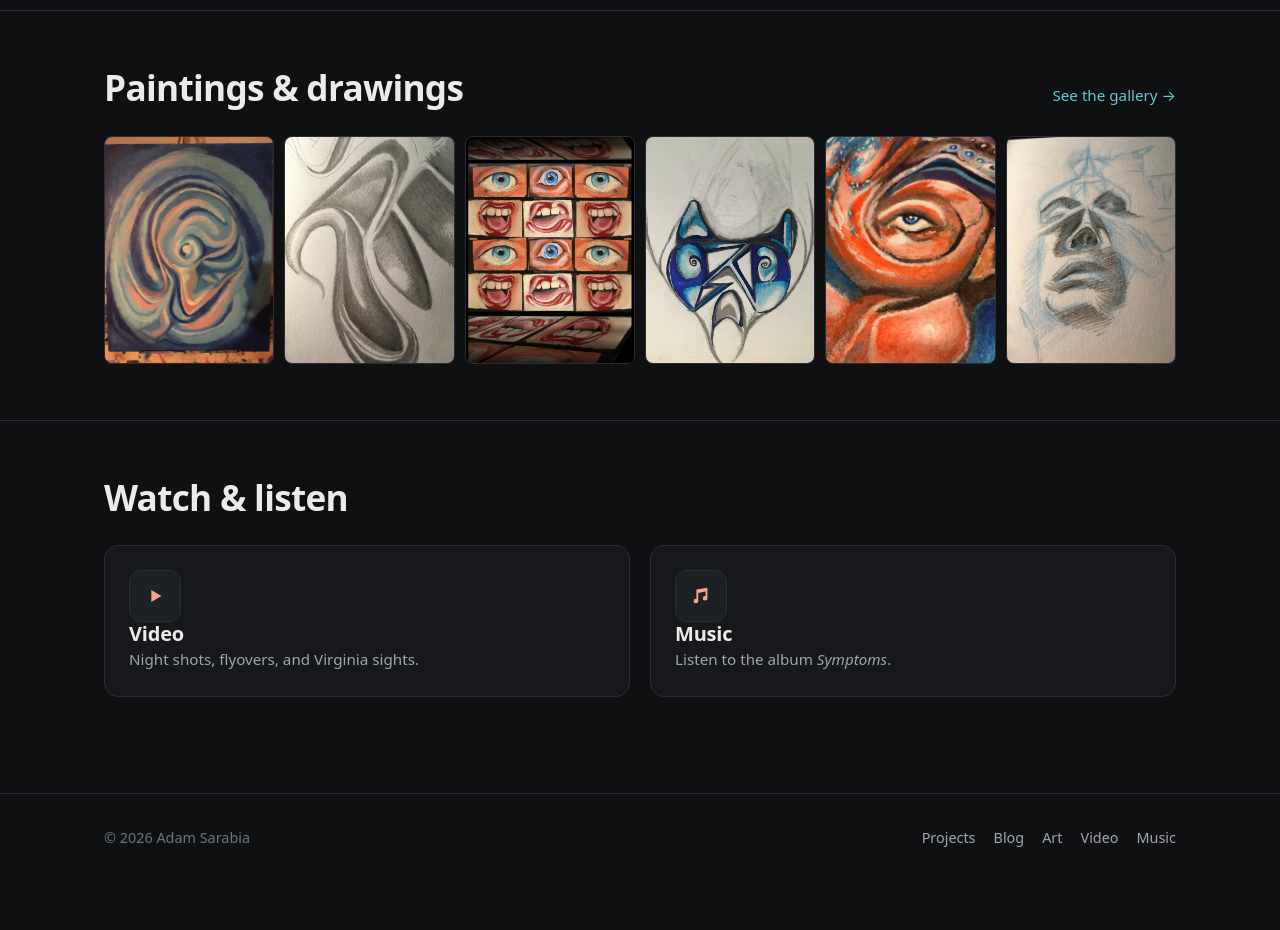
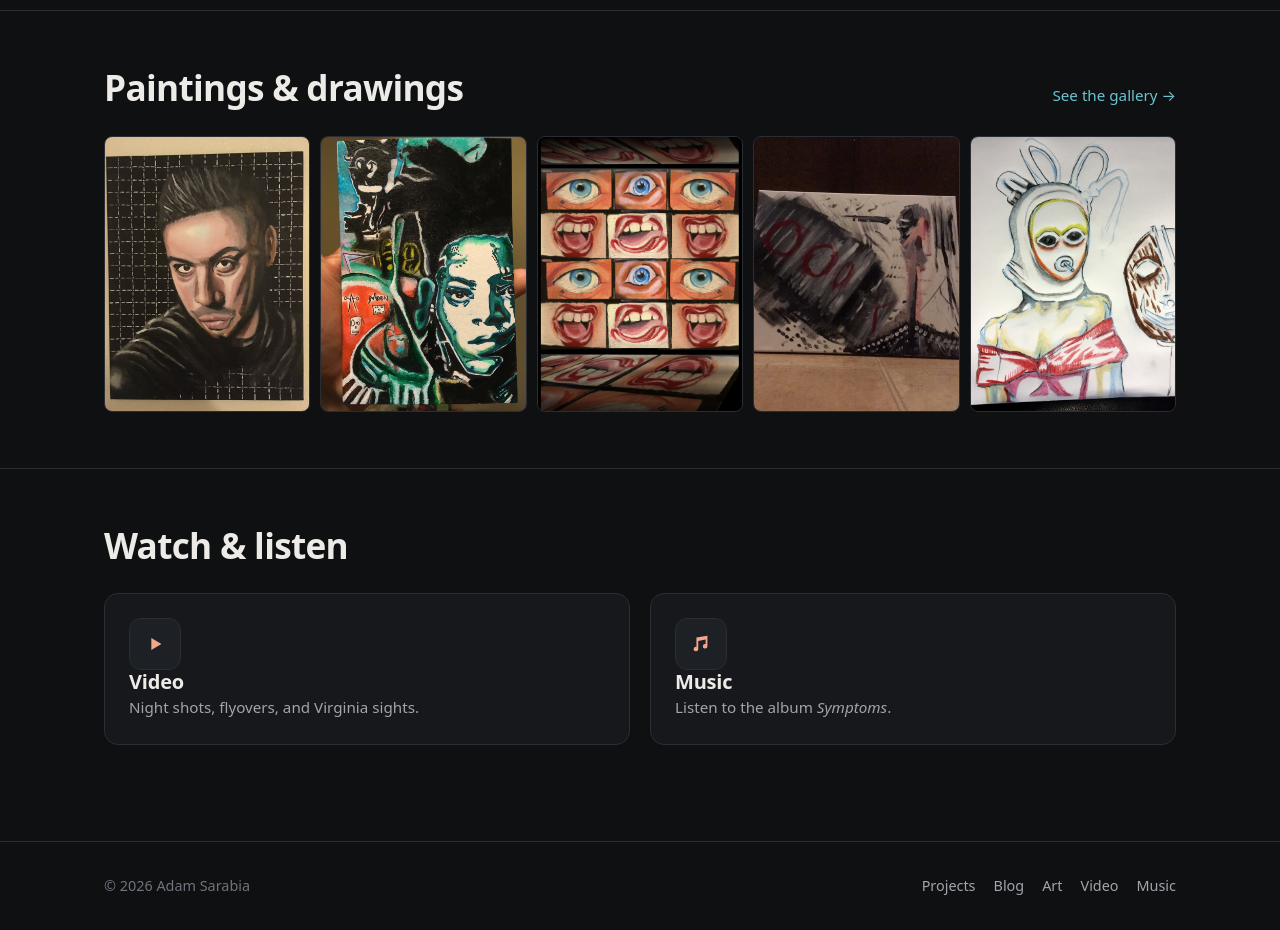
Before and after one commit to asarabiapersonal/asarabiapersonal.github.io, a plain HTML site: page index.html in a window 1280 px wide. Shown: the part 1780-2710 px from the top of the page. Before the commit the page ends 2662 px from the top, so only its background shows below. Drawn offline with Linux system fonts and the light colour scheme.

Commit message:
Update home page art previews
Co-Authored-By: Claude Opus 5.5 <noreply@anthropic.com>

```diff
--- a/assets/css/style.css
+++ b/assets/css/style.css
@@ -245,7 +245,7 @@ a.card:hover { text-decoration: none; border-color: var(--faint); transform: tra
 }
 
 /* Art strip (home) */
-.art-strip { display: grid; grid-template-columns: repeat(6, 1fr); gap: 10px; }
+.art-strip { display: grid; grid-template-columns: repeat(5, 1fr); gap: 10px; }
 .art-strip a { border-radius: var(--radius-sm); overflow: hidden; aspect-ratio: 3 / 4; border: 1px solid var(--border); }
 .art-strip img { width: 100%; height: 100%; object-fit: cover; transition: transform .4s ease; }
 .art-strip a:hover img { transform: scale(1.05); }
--- a/index.html
+++ b/index.html
@@ -109,12 +109,11 @@
           <a href="art.html">See the gallery &rarr;</a>
         </div>
         <div class="art-strip">
-          <a href="art.html#paintings"><img src="assets/img/art/paintings/painting-03.jpg" alt="Painting: swirling abstract in blues and peach" loading="lazy" width="800" height="1066"></a>
-          <a href="art.html#drawings"><img src="assets/img/art/drawings/drawing-04.jpg" alt="Drawing: flowing graphite shapes" loading="lazy" width="800" height="1066"></a>
+          <a href="art.html#paintings"><img src="assets/img/art/paintings/painting-04.jpg" alt="Painting: realistic portrait of a man against a grid background" loading="lazy" width="800" height="1066"></a>
+          <a href="art.html#paintings"><img src="assets/img/art/paintings/painting-02.jpg" alt="Painting: portrait of a woman framed by bold black, teal, and red shapes" loading="lazy" width="800" height="1066"></a>
           <a href="art.html#paintings"><img src="assets/img/art/paintings/painting-01.png" alt="Painting: grid of painted eyes and open mouths" loading="lazy" width="565" height="800"></a>
-          <a href="art.html#drawings"><img src="assets/img/art/drawings/drawing-03.jpg" alt="Drawing: mask-like shape shaded in blue and black" loading="lazy" width="600" height="800"></a>
-          <a href="art.html#paintings"><img src="assets/img/art/paintings/painting-12.jpg" alt="Painting: a face with a blue eye emerging from swirls" loading="lazy" width="720" height="1278"></a>
-          <a href="art.html#drawings"><img src="assets/img/art/drawings/drawing-05.jpg" alt="Drawing: upturned face sketched in pencil" loading="lazy" width="800" height="1066"></a>
+          <a href="art.html#paintings"><img src="assets/img/art/paintings/painting-11.jpg" alt="Painting: black, gray, and white abstract with red circles and a pink stroke" loading="lazy" width="720" height="1278"></a>
+          <a href="art.html#drawings"><img src="assets/img/art/drawings/drawing-12.jpg" alt="Drawing: two masked figures in color" loading="lazy" width="1066" height="800"></a>
         </div>
       </div>
     </section>
```
